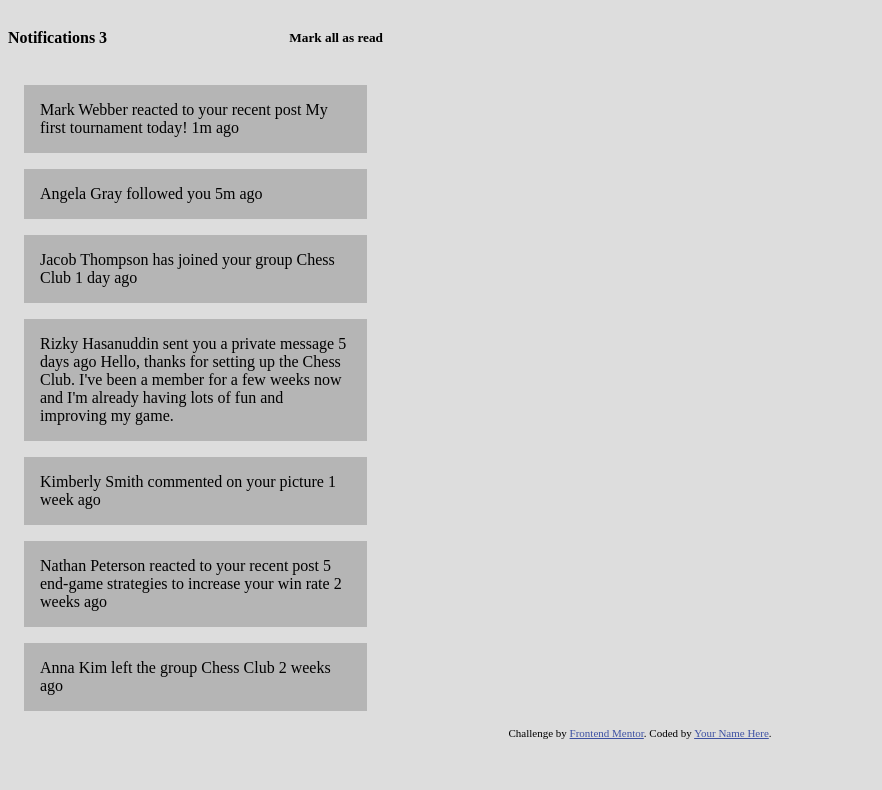
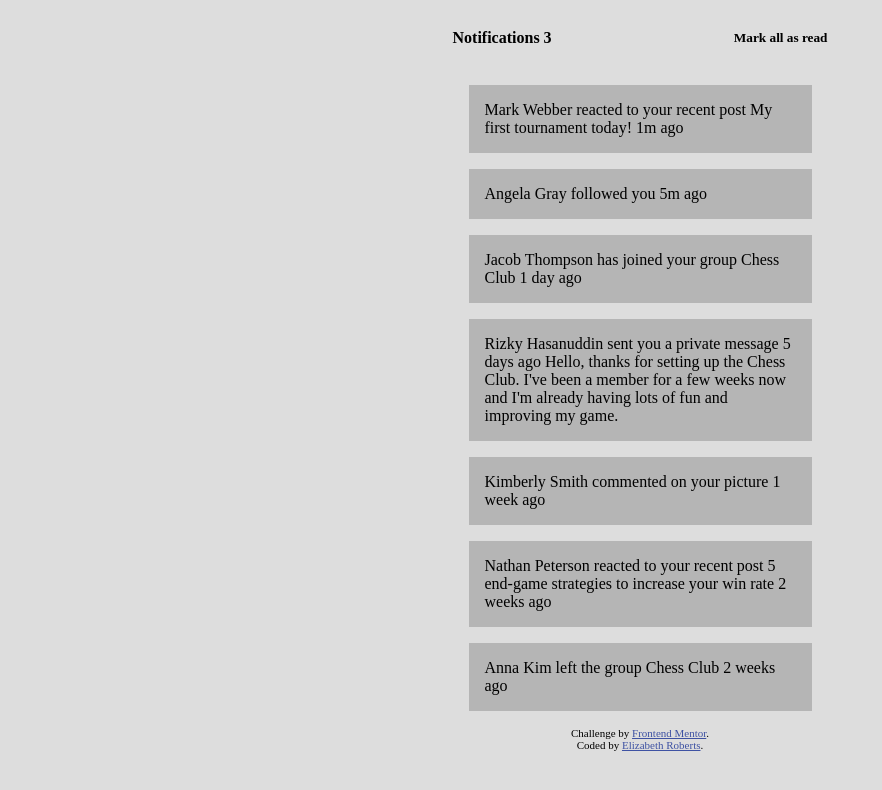
Before and after one commit to er1927/notifications-page, a plain HTML site: page index.html in a window 1280 px wide. Shown: the whole page, without its empty margins (0-882 px from the left). Drawn offline with Linux system fonts and the light colour scheme.

Commit message:
Edited footer. Styled layout.

```diff
--- a/index.html
+++ b/index.html
@@ -18,9 +18,12 @@
     }
     body {
       background-color: rgb(221, 221, 221);
+      display: flex;
+      flex-direction: column;
+      justify-content: center;
+      align-items: center;
     }
     .container {
-      /* background-color:rgb(199, 199, 199); */
       max-width: 375px;
       display: flex;
       flex-direction: column;
@@ -33,6 +36,11 @@
       background-color: rgb(181, 181, 181);
       padding:1em;
       margin: 1em;
+    }
+    footer {
+      display: flex;
+      justify-content: center;
+
     }
   </style>
 </head>
@@ -75,11 +83,11 @@
   </div>
 </div>
 </div>
-
-
-  <div class="attribution">
-    Challenge by <a href="https://www.frontendmentor.io?ref=challenge" target="_blank">Frontend Mentor</a>.
-    Coded by <a href="#">Your Name Here</a>.
-  </div>
+<footer>
+<div class="attribution">
+  Challenge by <a href="https://www.frontendmentor.io?ref=challenge" target="_blank">Frontend Mentor</a>. <br>
+  Coded by <a href="https://github.com/er1927">Elizabeth Roberts</a>.
+</div>
+</footer>
 </body>
 </html>
```
